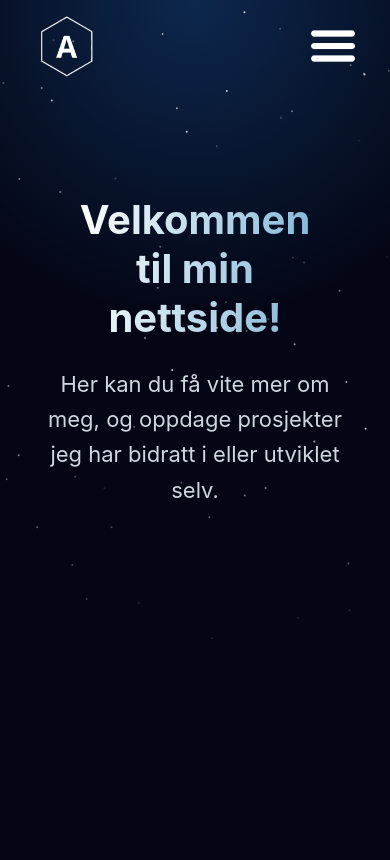
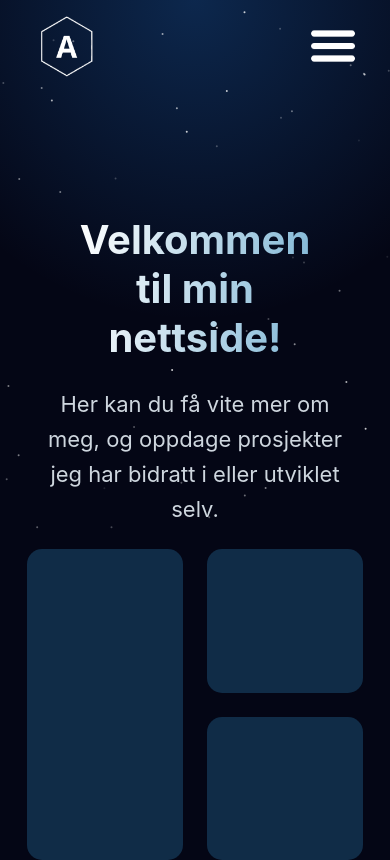
Before and after one commit to andreastande/personal-website, a React (Vite) app: page / in a window 390 px wide. Built offline with nearby package versions, Linux system fonts and the light colour scheme.

Commit message:
made grid box on homepage

```diff
--- a/src/assets/Homepage.css
+++ b/src/assets/Homepage.css
@@ -3,7 +3,7 @@
     justify-content: center;
     align-items: center;
     width: 100%;
-    height: 65vh;
+    margin-top: 15vh;
     flex-direction: column;
 }
 
@@ -20,3 +20,51 @@
         width: 80vw;
     }
 }
+
+.grid-container {
+    display: grid;
+    gap: 1.5rem;
+    grid-template-columns: repeat(2, 1fr);
+}
+
+.grid-row-span-2 {
+    grid-row: span 2;
+    width: 250px;
+    height: calc(34 + 1.5rem);
+}
+
+.grid-container a {
+    background-color: #102c47;
+    border-radius: 15px;
+    text-decoration: none;
+    transition: all 0.2s ease-in-out;
+}
+
+.grid-container a:hover {
+    transform: scale(1.05);
+}
+
+.grid-row-span-1 {
+    width: 250px;
+    height: 17vh;
+}
+
+@media (max-width: 640px) {
+    .grid-row-span-1 {
+        width: 180px;
+    }
+
+    .grid-row-span-2 {
+        width: 180px;
+    }
+}
+
+@media (max-width: 420px) {
+    .grid-row-span-1 {
+        width: 40vw;
+    }
+
+    .grid-row-span-2 {
+        width: 40vw;
+    }
+}
--- a/src/pages/Homepage.tsx
+++ b/src/pages/Homepage.tsx
@@ -1,6 +1,7 @@
 import Header from '../components/Header';
 import StarBackground from '../components/StarBackground';
 import '../assets/Homepage.css'
+import { Link } from 'react-router-dom';
 
 const Homepage = () => {
     return (
@@ -12,6 +13,23 @@ const Homepage = () => {
                     <p className="subheading">
                         Her kan du få vite mer om meg, og oppdage prosjekter jeg har bidratt i eller utviklet selv.
                     </p>
+                    <section className="grid-container">
+                        <Link to="/about" className="grid-row-span-2">
+                            <article className="grid-box-1">
+                                <h1></h1>
+                            </article>
+                        </Link>
+                        <Link to="/projects" className="grid-row-span-1">
+                            <article className="grid-box-2">
+
+                            </article>
+                        </Link>
+                        <Link to="/expertise" className="grid-row-span-1">
+                            <article className="grid-box-3">
+
+                            </article>
+                        </Link>
+                    </section>
                 </div>
                 <StarBackground />
             </main>
```
